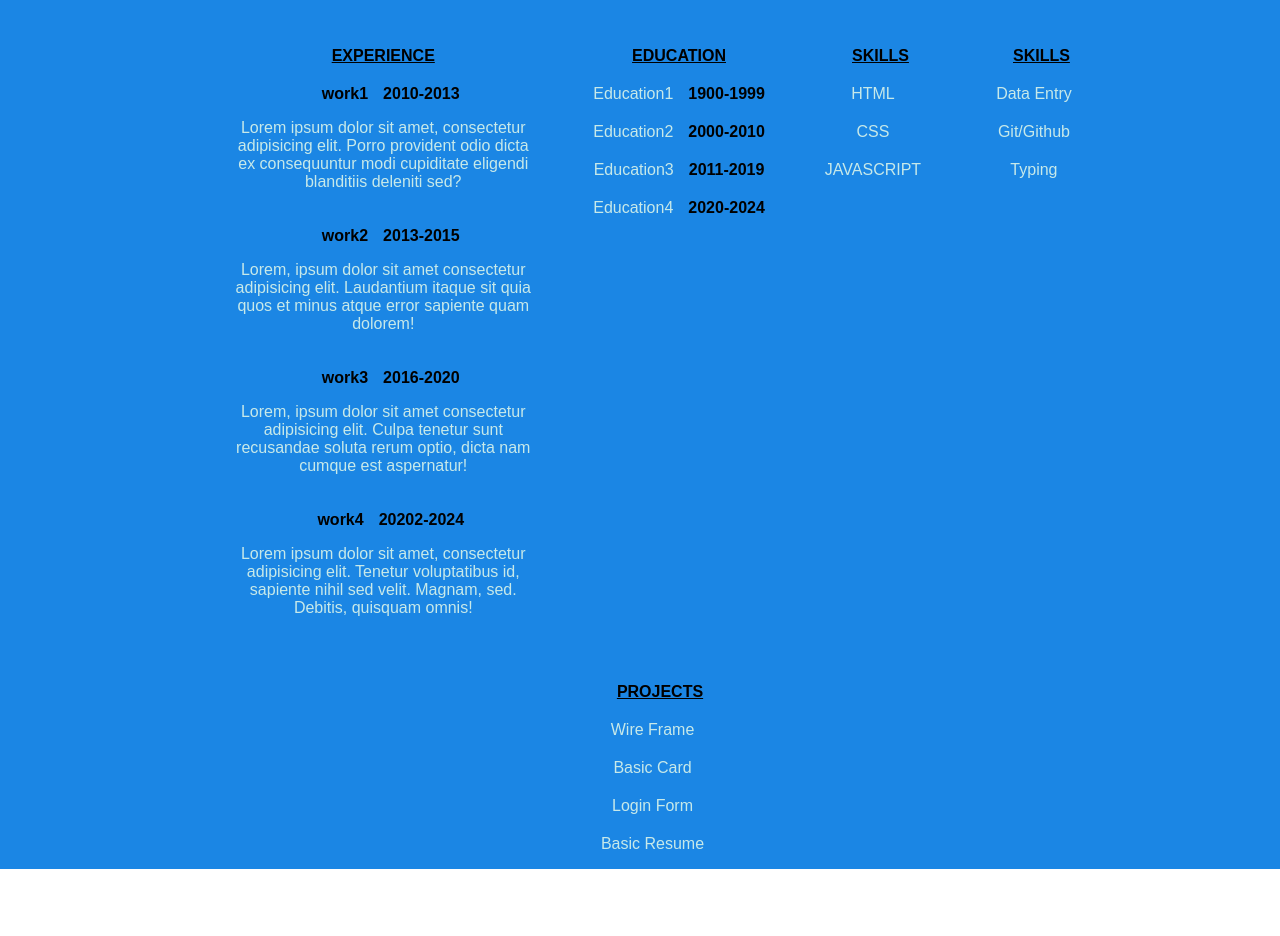
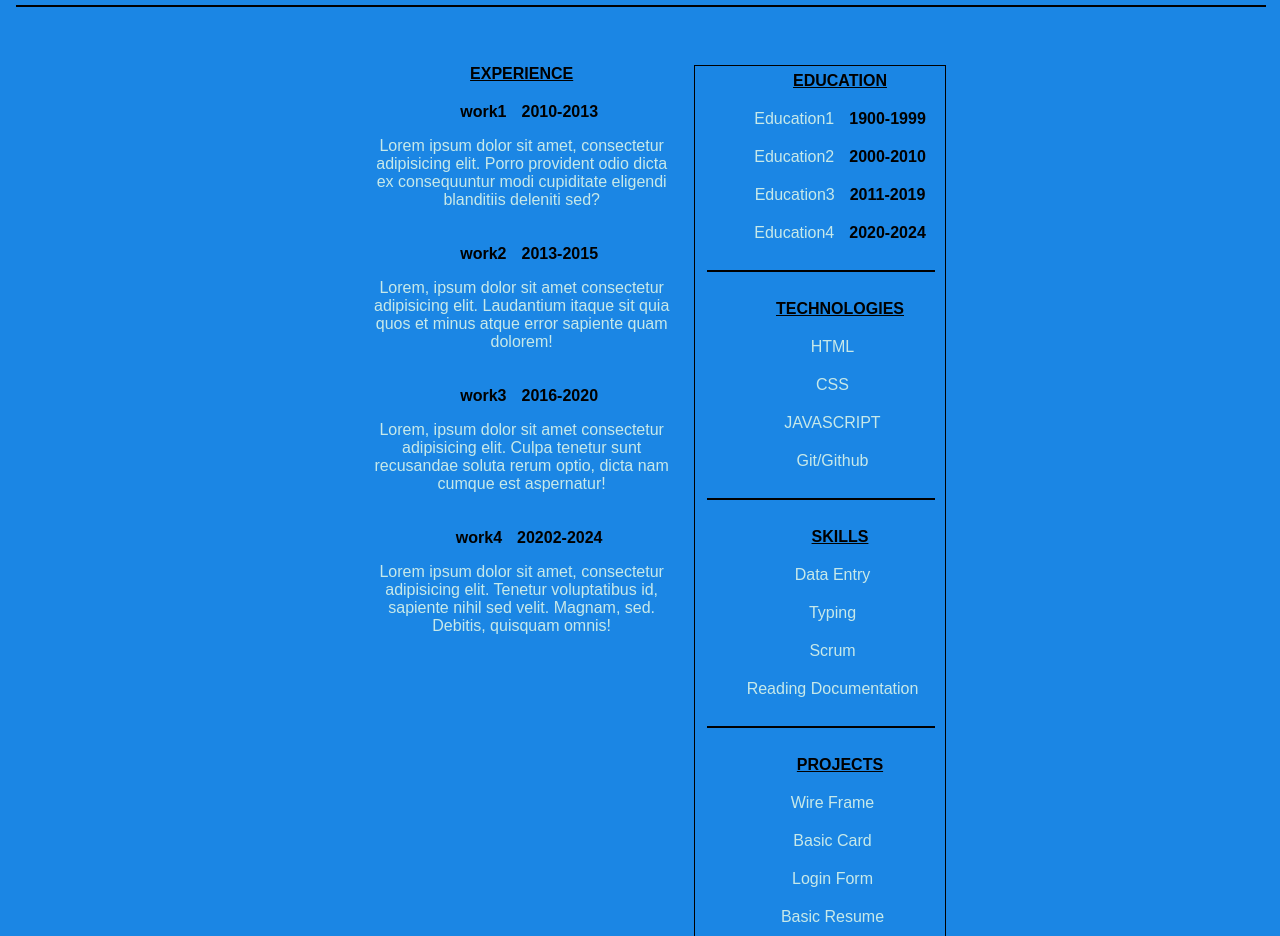
Before and after one commit to VshaunR/practice-resume, a plain HTML site: page index.html in a window 1280 px wide. Shown: the part 312-1248 px from the top of the page. Before the commit the page ends 1181 px from the top, so only its background shows below. Drawn offline with Linux system fonts and the light colour scheme.

Commit message:
added hr and organized the layout

```diff
--- a/index.html
+++ b/index.html
@@ -24,6 +24,7 @@
       <p class="about">Lorem ipsum dolor sit amet consectetur adipisicing elit. Quidem impedit ducimus esse sit? Laboriosam, consequatur optio? Dicta voluptatibus eius, nisi porro odio consequatur pariatur! Totam dolor tempore corrupti quo sed. </p>
 
       </ul>
+      <hr>
     </header>
    <main class="main">
     <ul class="experience">
@@ -41,6 +42,9 @@
         <p>Lorem ipsum dolor sit amet, consectetur adipisicing elit. Tenetur voluptatibus id, sapiente nihil sed velit. Magnam, sed. Debitis, quisquam omnis!</p>
       </li>
   </ul>
+
+  <fieldset class="education-skills-container">
+
     <ul class="education">
       <h4 class="section-title">EDUCATION</h4>
         <li class="list-item">Education1<strong>1900-1999</strong></li>
@@ -48,20 +52,23 @@
         <li class="list-item">Education3<strong>2011-2019</strong></li>
         <li class="list-item">Education4<strong>2020-2024</strong></li>
     </ul>
+    <hr>
     <ul class="skills">
-    <h4 class="section-title">SKILLS</h4>
+      <h4 class="section-title">TECHNOLOGIES</h4>
         <li class="list-item">HTML<strong></strong></li>
         <li class="list-item">CSS<strong></strong></li>
         <li class="list-item">JAVASCRIPT<strong></strong></li>
+        <li class="list-item">Git/Github<strong></strong></li>
     </ul>
+    <hr>
     <ul class="skills">
       <h4 class="section-title">SKILLS</h4>
         <li class="list-item">Data Entry<strong></strong></li>
-      <li class="list-item">Git/Github<strong></strong></li>
         <li class="list-item">Typing<strong></strong></li>
+        <li class="list-item">Scrum<strong></strong></li>
+        <li class="list-item">Reading Documentation<strong></strong></li>
     </ul>
-   </main>
-   <footer class="footer">
+    <hr>
     <ul class="projects">
       <h4 class="section-title">PROJECTS</h4>
       <li class="list-item">Wire Frame<strong></strong></li>
@@ -69,6 +76,11 @@
       <li class="list-item">Login Form<strong></strong></li>
       <li class="list-item">Basic Resume<strong></strong></li>
     </ul>
+  </fieldset>
+
+   </main>
+   <footer class="footer">
+
    </footer>
   </div>
 </body>
--- a/styles/styles.css
+++ b/styles/styles.css
@@ -25,7 +25,16 @@ h1,h2,h3,h4{
  align-items: center;
 
 }
-
+.education-skills-container{
+  display: flex;
+  flex-direction: column;
+  gap: 20px;
+  border: 1px solid black;
+}
+hr{
+  border: 1px solid black;
+  width: 100%;
+}
 .work-title{
   color: black;
 
```
Lines whose indentation alone changed are shown as unchanged.
